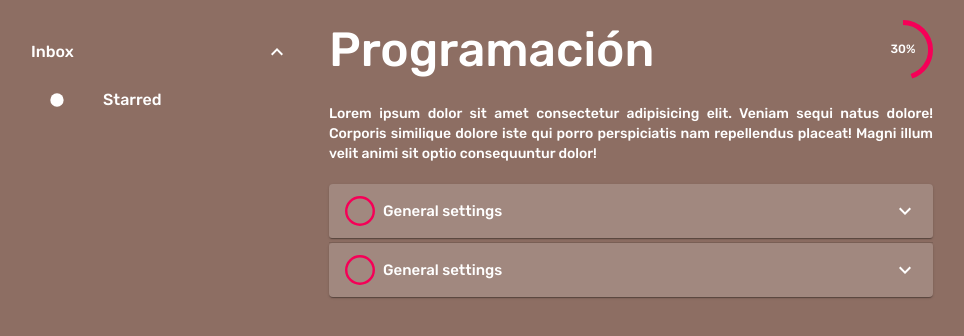
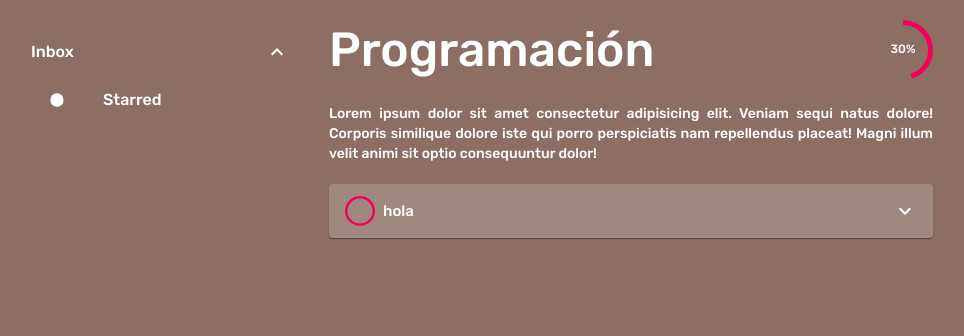
Before and after one commit to Joyfer/todoReact, a React (Create React App) app: page / in a window 1280 px wide. Shown: the top 336 px of the page, without its empty margins (166-1130 px from the left). Built offline with nearby package versions, Linux system fonts and the light colour scheme.

Commit message:
Added add and delete miniTask

```diff
--- a/src/components/todoList/card/Card.js
+++ b/src/components/todoList/card/Card.js
@@ -29,15 +29,35 @@ const useStyles = makeStyles((theme) => ({
       border: "none",
     },
   },
+  details: {
+    display: "block",
+  },
 }));
 
 export default function ControlledAccordions() {
   const classes = useStyles();
   const [expanded, setExpanded] = React.useState(false);
-  const [tasks, setTasks] = React.useState(["1", "2"]);
+  const [tasks, setTasks] = React.useState([
+    {
+      id: "121",
+      name: "hola",
+      description: "asdasdasdada",
+      miniTasks: ["rodeo"],
+    },
+  ]);
 
-  const addNewTask = (data) => {
-    setTasks([...tasks, data]);
+  const addNewMiniTask = ({ name, idCallback }) => {
+    let element = tasks.findIndex((el) => el.id === idCallback);
+    let newArray = [...tasks];
+    newArray[element].miniTasks.push(name);
+    setTasks(newArray);
+  };
+
+  const deleteMiniTask = ({ index, idCallback }) => {
+    let element = tasks.findIndex((el) => el.id === idCallback);
+    let newArray = [...tasks];
+    newArray[element].miniTasks.splice(index, 1);
+    setTasks(newArray);
   };
 
   const handleChange = (panel) => (event, isExpanded) => {
@@ -46,12 +66,12 @@ export default function ControlledAccordions() {
 
   return (
     <div className={classes.root}>
-      {tasks.map((el) => {
+      {tasks.map(({ id, name, description, miniTasks }, index) => {
         return (
           <Accordion
-            key={el}
-            expanded={expanded === `panel${el}`}
-            onChange={handleChange(`panel${el}`)}
+            key={index}
+            expanded={expanded === `panel${index}`}
+            onChange={handleChange(`panel${index}`)}
             classes={{
               root: classes.card,
             }}
@@ -68,12 +88,20 @@ export default function ControlledAccordions() {
                 size={30}
                 style={{ marginRight: 8 }}
               />
-              <Typography className={classes.heading}>
-                General settings
-              </Typography>
+              <Typography className={classes.heading}>{name}</Typography>
             </AccordionSummary>
-            <AccordionDetails>
-              <CardBody addTask={addNewTask} />
+            <AccordionDetails
+              classes={{
+                root: classes.details,
+              }}
+            >
+              <CardBody
+                description={description}
+                miniTasks={miniTasks}
+                idCallback={id}
+                addNewMiniTask={addNewMiniTask}
+                deleteMiniTask={deleteMiniTask}
+              />
             </AccordionDetails>
           </Accordion>
         );
--- a/src/components/todoList/card/CardBody.js
+++ b/src/components/todoList/card/CardBody.js
@@ -25,23 +25,17 @@ const useStyles = makeStyles((theme) => ({
     marginLeft: 15,
   },
 }));
-const CardBody = ({ addTask }) => {
+const CardBody = ({ addNewMiniTask, description, miniTasks, idCallback, deleteMiniTask }) => {
   const classes = useStyles();
-  const [listTask, setListTask] = React.useState(["1", "2"]);
-
-  const addNewListTask = (data) => {
-    setListTask([...listTask, data]);
-  };
 
   return (
     <Box>
       <Typography style={{ paddingBottom: 8 }}>
-        Nulla facilisi. Phasellus sollicitudin nulla et quam mattis feugiat.
-        Aliquam eget maximus est, id dignissim quam.
+       {description}
       </Typography>
-      <AddForm addNewListTask={addNewListTask} />
+      <AddForm idCallback={idCallback} addNewMiniTask={addNewMiniTask} />
       <List>
-        {listTask.map((el) => {
+        {miniTasks.map((el, index) => {
           return (
             <ListItem key={el}>
               <ListItemText primary={el} />
@@ -56,6 +50,7 @@ const CardBody = ({ addTask }) => {
                 <IconButton
                   className={classes.deleteButton}
                   aria-label="delete"
+                  onClick={() => deleteMiniTask({index: index, idCallback: idCallback })}
                 >
                   <DeleteIcon />
                 </IconButton>
--- a/src/components/todoList/input/AddForm.js
+++ b/src/components/todoList/input/AddForm.js
@@ -16,12 +16,12 @@ const useStyles = makeStyles((theme) => ({
   },
 }));
 
-const AddForm = ({ addNewListTask }) => {
+const AddForm = ({ addNewMiniTask, idCallback }) => {
   const classes = useStyles();
   const [taskData, setTaskData] = useState("");
 
   const sendData = () => {
-    addNewListTask(taskData);
+    addNewMiniTask({name: taskData, idCallback: idCallback});
     setTaskData("")
   };
 
@@ -29,10 +29,10 @@ const AddForm = ({ addNewListTask }) => {
     <Grid container spacing={2}>
       <Grid item xs={10}>
         <FormControl fullWidth>
-          <InputLabel htmlFor="mi-campo">Add</InputLabel>
+          <InputLabel htmlFor={`${idCallback}`}>Add</InputLabel>
           <Input
             style={{ color: "white" }}
-            id="mi-campo"
+            id={`${idCallback}`}
             aria-describedby="mi-texto-de-ayuda"
             value={taskData}
             onChange={(e) => setTaskData(e.target.value)}
```
